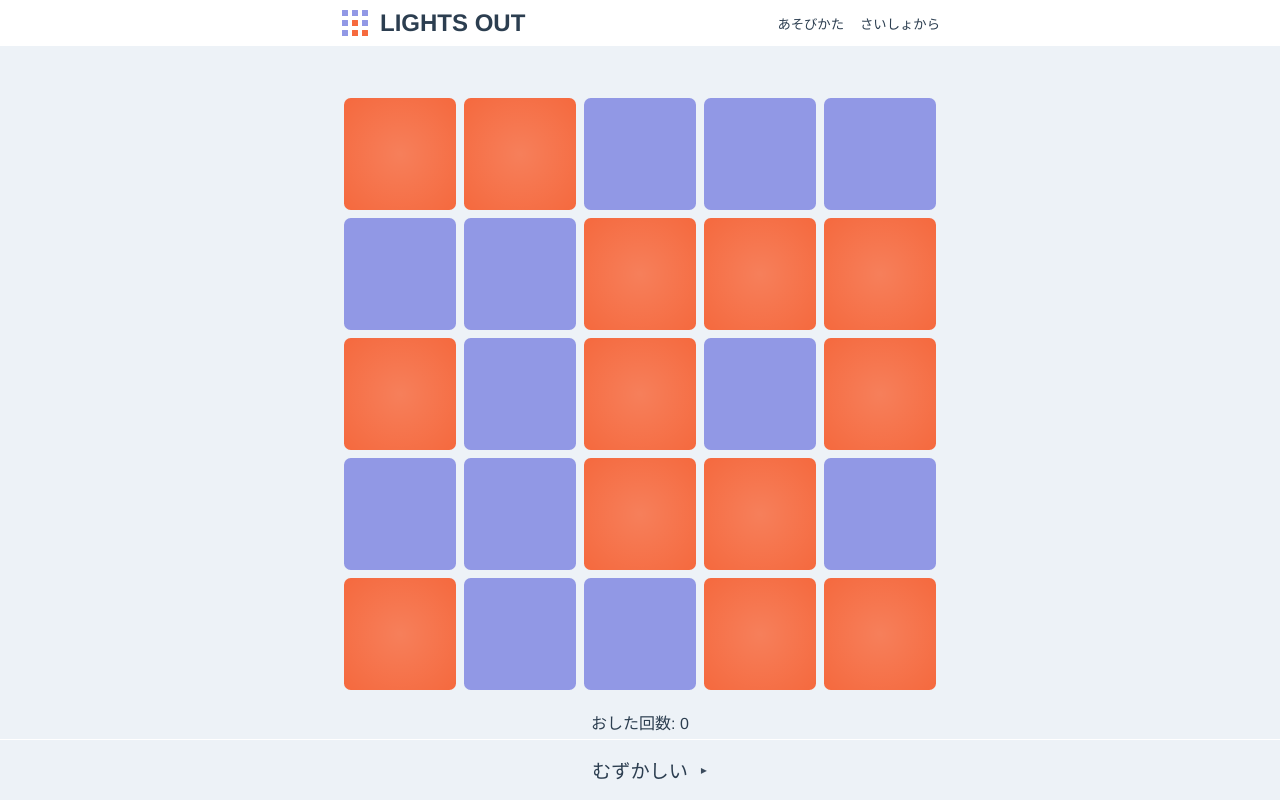
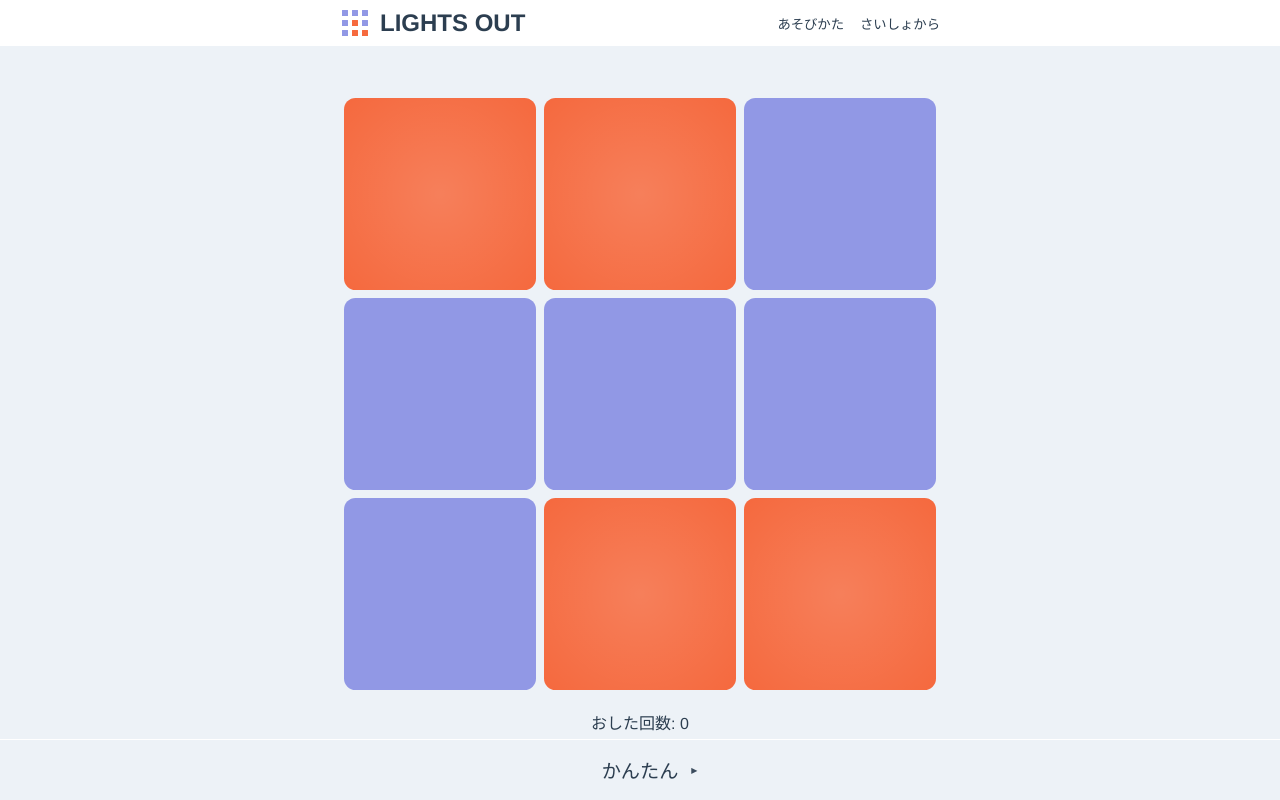
Before and after one commit to masakitm/lightsout-vue3.0-ts, a Vue app: page / in a window 1280 px wide. Built offline with nearby package versions, Linux system fonts and the light colour scheme.

Commit message:
add: consts.ts

```diff
--- a/src/components/Header.vue
+++ b/src/components/Header.vue
@@ -21,9 +21,11 @@ import Icon from './Icon.vue';
 
 export default defineComponent({
   name: 'Header',
+
   components: {
     Icon
   },
+
   props: {
     showModal: {
       type: Function,
@@ -34,6 +36,7 @@ export default defineComponent({
       default: () => {}
     }
   },
+
   setup: props => {
     return {
       ...props
--- a/src/components/LightsOut.vue
+++ b/src/components/LightsOut.vue
@@ -28,16 +28,16 @@
   </div>
 
   <div class="buttons">
-    <button class="button" v-if="size === 3" @click="() => updateSize(5)">
+    <button class="button" v-if="size === BOARD_SIZES[0]" @click="() => updateSize(BOARD_SIZES[1])">
       かんたん<div class="button_icon">▶</div>
     </button>
 
-    <button class="button" v-if="size === 5" @click="() => updateSize(8)">
+    <button class="button" v-if="size === BOARD_SIZES[1]" @click="() => updateSize(BOARD_SIZES[2])">
       むずかしい<div class="button_icon">▶</div>
     </button>
 
-    <button class="button" v-if="size === 8" @click="() => updateSize(3)">
-      激ムズ<div class="button_icon">▶</div>
+    <button class="button" v-if="size === BOARD_SIZES[2]" @click="() => updateSize(BOARD_SIZES[0])">
+      オニ<div class="button_icon">▶</div>
     </button>
   </div>
 
@@ -56,6 +56,8 @@ import Cell from './Cell.vue'
 import Header from './Header.vue'
 import Modal from './Modal.vue'
 
+import { BOARD_SIZES } from '../consts'
+
 export default defineComponent({
   name: 'LightsOut',
 
@@ -72,9 +74,12 @@ export default defineComponent({
     onMounted(() => init())
 
     return {
+      BOARD_SIZES,
+
       board,
       size,
       steps,
+
       update,
       updateSize,
       init,
--- /dev/null
+++ b/src/consts.ts
@@ -0,0 +1 @@
+export const BOARD_SIZES = Object.freeze([3,5,8])
--- a/src/hooks/useLightsOut.ts
+++ b/src/hooks/useLightsOut.ts
@@ -1,5 +1,6 @@
 // lightsout
 import { reactive, computed, toRefs } from 'vue'
+import { BOARD_SIZES } from '../consts'
 
 type Cell = { status: boolean, id: number }
 type Row = [] | Cell[]
@@ -13,7 +14,7 @@ type State = {
 export function useLightsOut () {
   const state: State = reactive({
     board: [],
-    size: 5,
+    size: BOARD_SIZES[0],
     steps: 0
   })
 
@@ -50,6 +51,7 @@ export function useLightsOut () {
   const init = () => {
     let board = createBoard()
 
+    // 初期化時に完成していたらやりなおし
     if (board.flat().every((cell: Cell) => cell.status === true)) {
       board = createBoard()
     }
```
Also changed, not shown: src/components/Cell.vue (+3 -5 lines).
